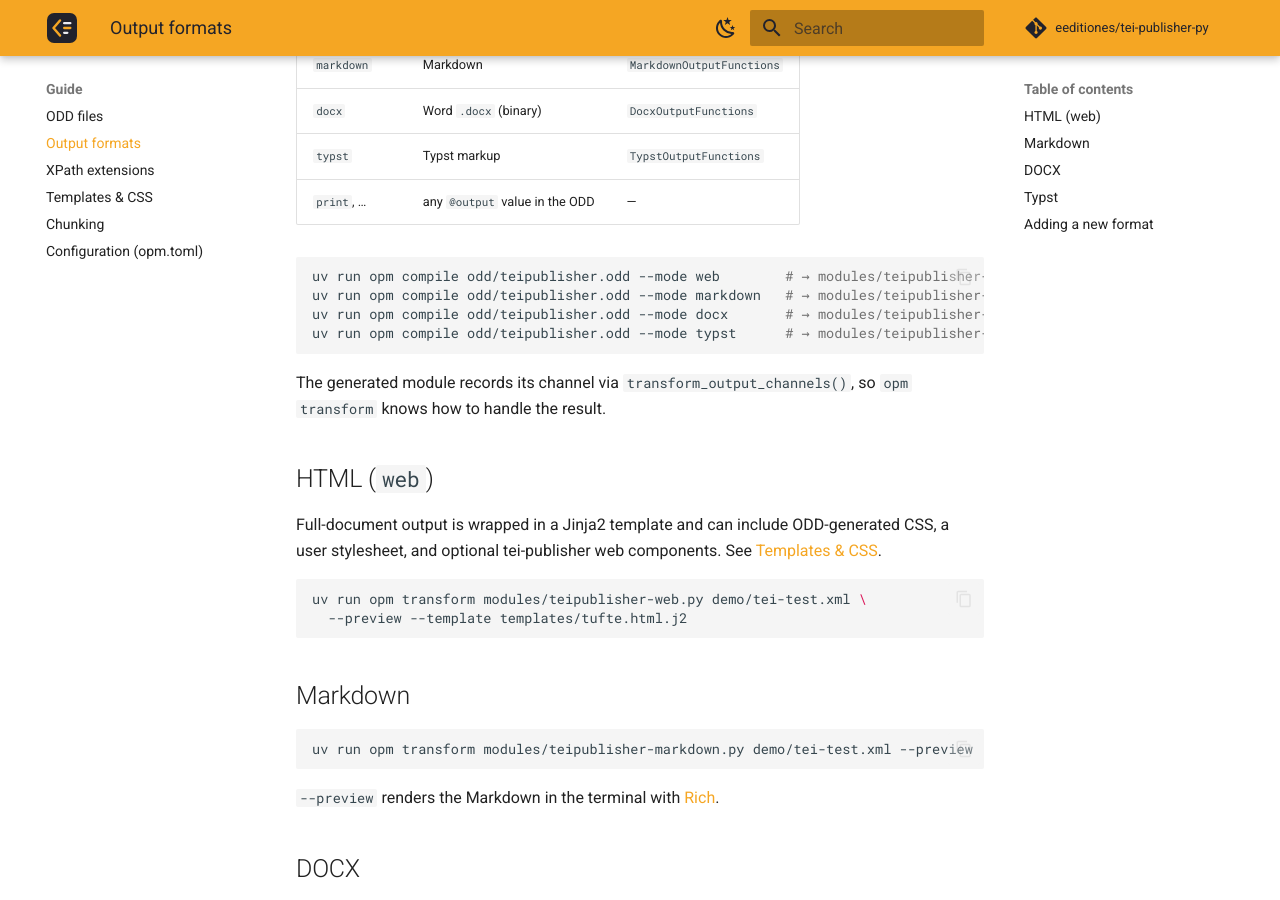
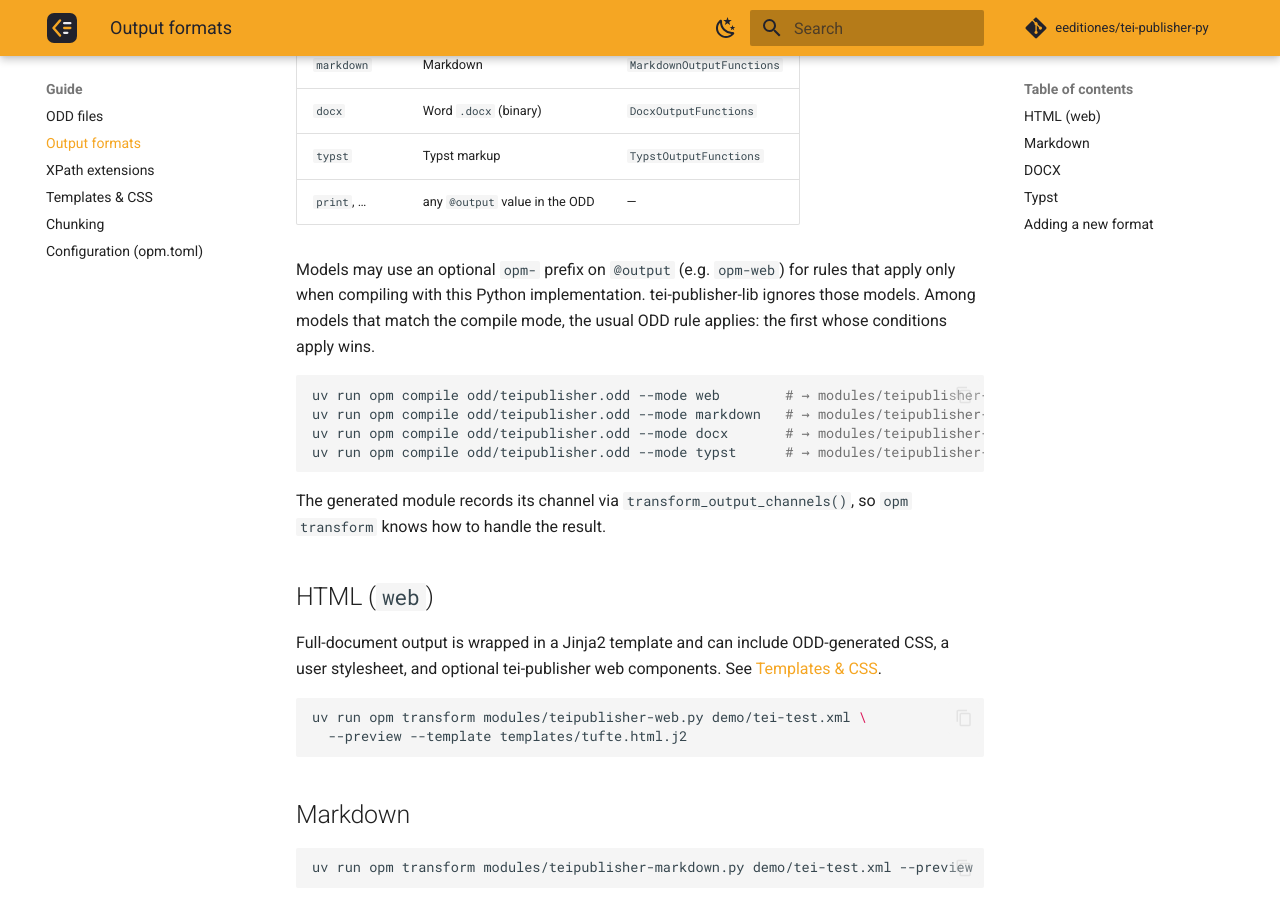
Before and after one commit to eeditiones/open-processing-model, an MkDocs documentation site: the page built from docs/guide/output-formats.md, in a window 1280 px wide and 900 px high, scrolled down 377 px. Built offline with MkDocs 1.6.1 and Material for MkDocs 9.7.7, drawn with Linux system fonts in a browser that asks for light colours; comment, search, counter and statistics services are not loaded.

Commit message:
Document opm- output prefix

````diff
--- a/docs/guide/output-formats.md
+++ b/docs/guide/output-formats.md
@@ -12,6 +12,11 @@ emit output.
 | `docx` | Word `.docx` (binary) | `DocxOutputFunctions` |
 | `typst` | Typst markup | `TypstOutputFunctions` |
 | `print`, … | any `@output` value in the ODD | — |
+
+Models may use an optional `opm-` prefix on `@output` (e.g. `opm-web`) for rules
+that apply only when compiling with this Python implementation. tei-publisher-lib
+ignores those models. Among models that match the compile mode, the usual ODD
+rule applies: the first whose conditions apply wins.
 
 ```bash
 uv run opm compile odd/teipublisher.odd --mode web        # → modules/teipublisher-web.py
````
